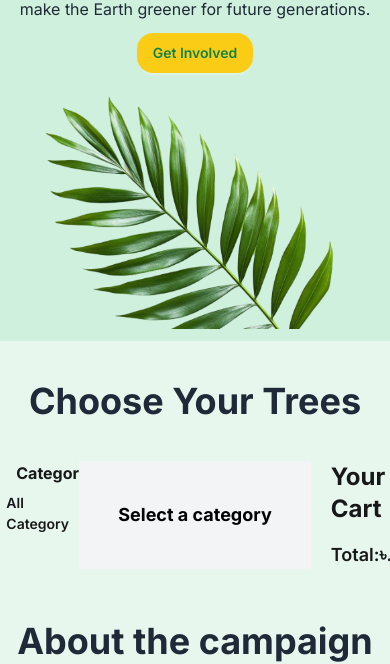
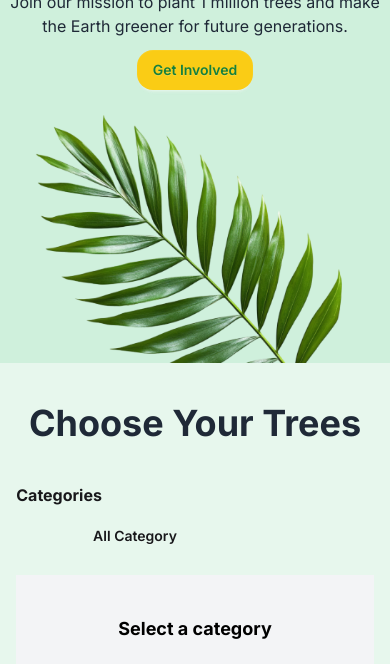
Before and after one commit to fahmida-oni2/my-green-earth-repo, a plain HTML site: page index.html in a window 390 px wide. Shown: the part 444-1108 px from the top of the page. Drawn offline with nearby package versions, Linux system fonts and the light colour scheme; no server answers; a web font is replaced by a local one.

Commit message:
added the changes

```diff
--- a/index.html
+++ b/index.html
@@ -47,7 +47,7 @@
   </div>
 </div>
         </nav>
-        <section class="banner flex bg-[#CFF0DC] p-3 items-center justify-evenly">
+        <section class="banner flex bg-[#CFF0DC] pt-3 items-center justify-evenly">
          <div><img src="./assets/hero-leaf1.png" alt="" class="h-auto"></div>
          <div class="text-center space-y-3">
             <h1 class="font-bold text-3xl">Plant a Tree, Grow a Future</h1>
@@ -67,7 +67,7 @@
          <span class="loading loading-bars loading-xl"></span>
          </section>
 
-       <div class="w-11/12 mx-auto py-10 grid grid-cols-12 gap-5">
+       <div class="tree-section w-11/12 mx-auto py-10 grid grid-cols-12 gap-5">
         <div id="tree-container" class=" col-span-2  text-start font-bold block  space-y-2"><h2 class="mb-2">Categories</h2>
             <button id="all-category" onclick="loadAllCategory()" class="btn btn-ghost w-full text-left px-3 py-2 hover:bg-green-200 plant-buttons active">All Category</button>
         </div>
@@ -134,20 +134,21 @@
     <footer class="bg-[#14532D]">
       <p class="text-center text-white p-5">© 2025 Green Earth. All Rights Reserved.</p>
     </footer>
-
+    <!-- modals -->
     <dialog id="word_modal" class="modal modal-bottom sm:modal-middle">
   <div class="modal-box">
     <div id="modal-container" class="space-y-2">
 
     <div class="modal-action">
       <form method="dialog">
-        <!-- if there is a button in form, it will close the modal -->
+
         <button class="btn">Close</button>
       </form>
     </div>
   </div>
 </dialog>
-    <script src="./script.js"></script>
+
+<script src="./script.js"></script>
 
 </body>
 </html>
--- a/script.js
+++ b/script.js
@@ -94,7 +94,7 @@ const displayProducts = (products) => {
   manageSpinner(false);
 };
 
-displayProducts([]); // shows "Select a category"
+displayProducts([]);
 
 
 const displayTrees = (trees) => {
--- a/style.css
+++ b/style.css
@@ -19,5 +19,7 @@
       margin-top: 30px;
       margin: 0px;
     }
-
+   #product-container , .tree-section{
+    grid-template-columns: repeat(1,1fr);
+   }
 }
```
